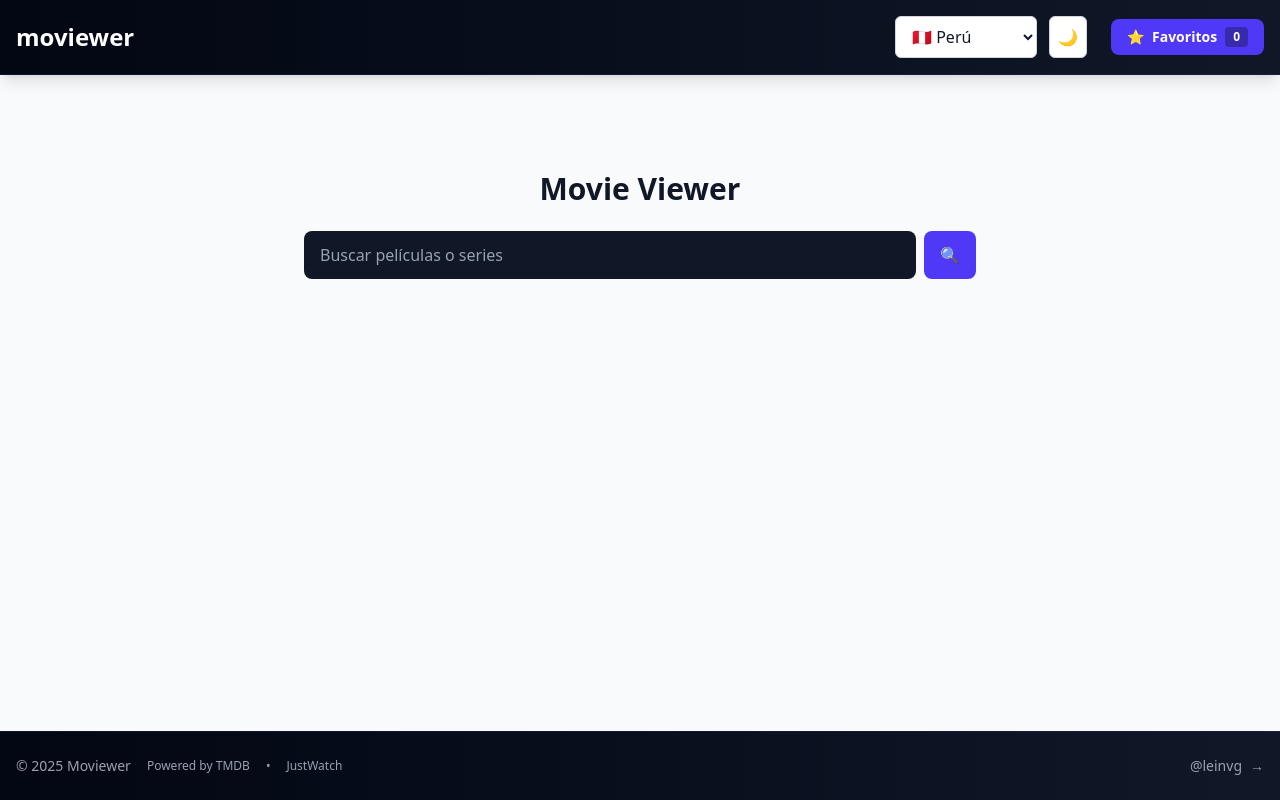
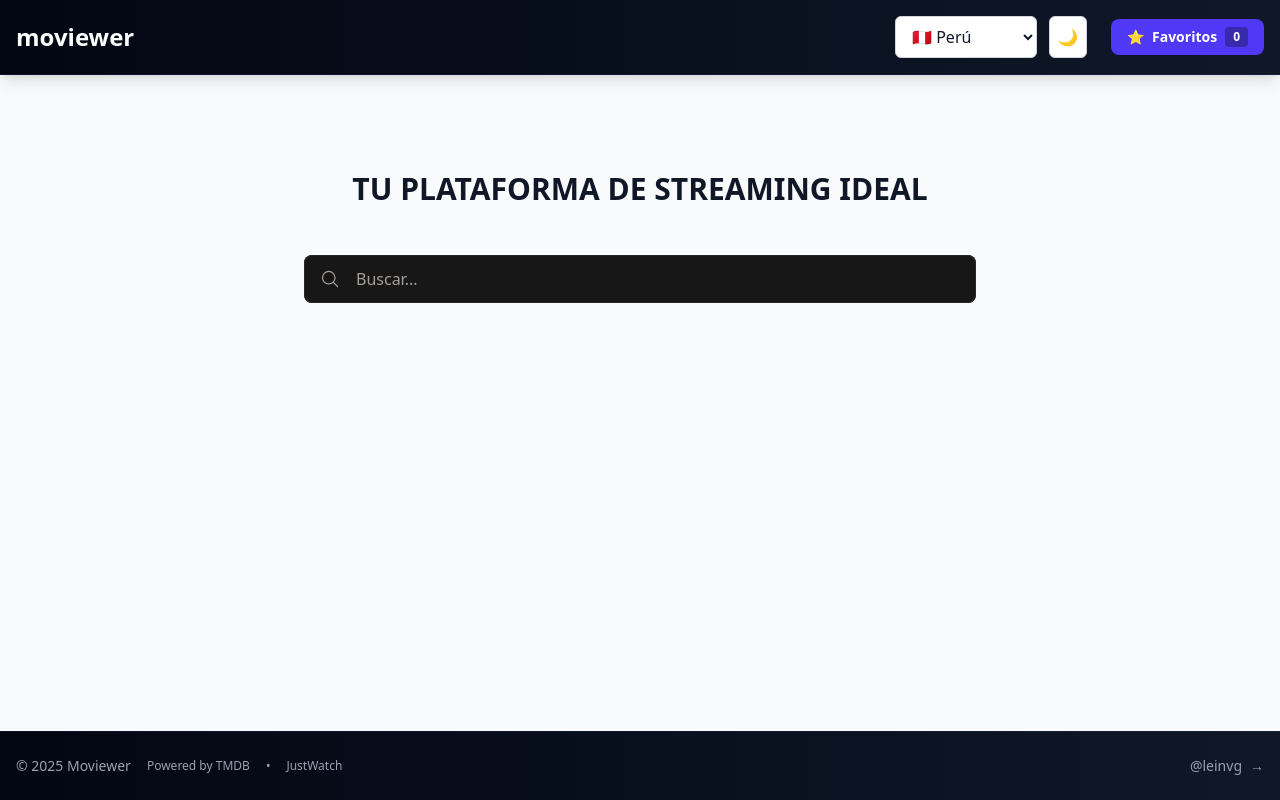
Before and after one commit to leinvg/movie-viewer, a Next.js app: page / in a window 1280 px wide. Built offline with nearby package versions, Linux system fonts and the light colour scheme.

Commit message:
refactor: extraer SearchInput como componente reutilizable para SearchBox y SearchHeader

```diff
--- a/src/app/favorites/page.tsx
+++ b/src/app/favorites/page.tsx
@@ -1,4 +1,3 @@
-
 import FavoritesList from "@/components/FavoritesList";
 import SearchHeader from "@/components/SearchHeader";
 import { ErrorBoundary } from "@/components/ErrorBoundary";
@@ -6,9 +5,11 @@ import { ErrorBoundary } from "@/components/ErrorBoundary";
 export default function FavoritesPage() {
   return (
     <main className="flex-1 bg-gray-50 dark:bg-gray-900">
-      <SearchHeader initialQuery={""} />
+      <SearchHeader />
       <div className="max-w-7xl mx-auto p-4">
-        <h1 className="text-2xl font-bold mb-4 text-gray-900 dark:text-white">Tus Favoritos</h1>
+        <h1 className="text-2xl font-bold mb-4 text-gray-900 dark:text-white">
+          Tus Favoritos
+        </h1>
         <ErrorBoundary>
           <FavoritesList />
         </ErrorBoundary>
--- a/src/app/page.tsx
+++ b/src/app/page.tsx
@@ -5,11 +5,13 @@ import Header from "@/components/Header";
 
 export default async function Home() {
   return (
-    <main className="flex-1 bg-gray-50 dark:bg-gray-900">
+    <main className="flex-1 bg-gray-50 dark:bg-neutral-950">
       <Header />
       <div className="flex items-center justify-center px-4 py-24">
         <div className="w-full max-w-2xl">
-          <h1 className="text-3xl font-bold text-center mb-6 text-gray-900 dark:text-white">Movie Viewer</h1>
+          <h1 className="text-3xl font-semibold text-center mb-12 text-gray-900 dark:text-stone-50">
+            TU PLATAFORMA DE STREAMING IDEAL
+          </h1>
           <SearchBox />
         </div>
       </div>
--- a/src/components/SearchBox.tsx
+++ b/src/components/SearchBox.tsx
@@ -4,33 +4,29 @@
 
 import { useState } from "react";
 import { useRouter } from "next/navigation";
+import SearchInput from "./SearchInput";
 
 export default function SearchBox() {
   const [query, setQuery] = useState("");
   const router = useRouter();
 
-  const handleSubmit = (e: React.FormEvent) => {
-    e.preventDefault();
+  const handleSubmit = () => {
     const trimmedQuery = query.trim();
     if (!trimmedQuery) return;
     router.push(`/search?q=${encodeURIComponent(trimmedQuery)}`);
   };
 
+  const handleClear = () => {
+    setQuery("");
+  };
+
   return (
-    <form onSubmit={handleSubmit} className="flex items-center gap-2">
-      <input
-        value={query}
-        onChange={(e) => setQuery(e.target.value)}
-        placeholder="Buscar películas o series"
-        className="w-full rounded-lg px-4 py-3 bg-gray-900 text-white placeholder-gray-400 outline-none"
-      />
-      <button
-        type="submit"
-        aria-label="Buscar"
-        className="px-4 py-3 rounded-lg bg-indigo-600 hover:bg-indigo-700"
-      >
-        🔍
-      </button>
-    </form>
+    <SearchInput
+      value={query}
+      onChange={setQuery}
+      onSubmit={handleSubmit}
+      onClear={handleClear}
+      placeholder="Buscar..."
+    />
   );
 }
--- a/src/components/SearchHeader.tsx
+++ b/src/components/SearchHeader.tsx
@@ -1,7 +1,10 @@
+// src/components/SearchHeader.tsx
+
 "use client";
 
 import { useState } from "react";
 import Header from "@/components/Header";
+import SearchInput from "./SearchInput";
 import { useRouter } from "next/navigation";
 
 interface Props {
@@ -12,29 +15,26 @@ export default function SearchHeader({ initialQuery = "" }: Props) {
   const [q, setQ] = useState(initialQuery);
   const router = useRouter();
 
-  const submit = (e?: React.FormEvent) => {
-    if (e) e.preventDefault();
+  const handleSubmit = () => {
     const trimmed = q.trim();
+    if (!trimmed) return;
     router.push(`/search?q=${encodeURIComponent(trimmed)}`);
+  };
+
+  const handleClear = () => {
+    setQ("");
   };
 
   return (
     <Header>
-      <form onSubmit={submit} className="flex items-center gap-2">
-        <input
-          value={q}
-          onChange={(e) => setQ(e.target.value)}
-          placeholder="Buscar películas o series"
-          className="w-full rounded-lg px-4 py-3 bg-gray-800 text-white placeholder-gray-400 outline-none"
-        />
-        <button
-          type="button"
-          onClick={() => submit()}
-          className="px-4 py-3 rounded-lg bg-indigo-600 hover:bg-indigo-700"
-        >
-          🔍
-        </button>
-      </form>
+      <SearchInput
+        value={q}
+        onChange={setQ}
+        onSubmit={handleSubmit}
+        onClear={handleClear}
+        placeholder="Buscar películas o series"
+        autoFocus
+      />
     </Header>
   );
 }
--- /dev/null
+++ b/src/components/SearchInput.tsx
@@ -0,0 +1,77 @@
+// src/components/SearchInput.tsx
+
+"use client";
+
+interface SearchInputProps {
+  value: string;
+  onChange: (value: string) => void;
+  onSubmit: () => void;
+  onClear: () => void;
+  placeholder?: string;
+  autoFocus?: boolean;
+}
+
+/** Barra de búsqueda reutilizable controlada por el padre. */
+export default function SearchInput({
+  value,
+  onChange,
+  onSubmit,
+  onClear,
+  placeholder = "Buscar...",
+  autoFocus = false,
+}: SearchInputProps) {
+  const handleSubmit = (e: React.FormEvent) => {
+    e.preventDefault();
+    onSubmit();
+  };
+
+  return (
+    <form
+      onSubmit={handleSubmit}
+      className="w-full flex items-center text-stone-400 bg-neutral-900 inset-ring-1 inset-ring-neutral-800 rounded-lg overflow-hidden focus-within:inset-ring-2 focus-within:inset-ring-slate-500 transition-all"
+    >
+      <div className="py-3.5 px-4">
+        <svg
+          xmlns="http://www.w3.org/2000/svg"
+          viewBox="0 0 24 24"
+          className="size-5 fill-none stroke-current stroke-[1.5px]"
+        >
+          <path
+            strokeLinecap="round"
+            strokeLinejoin="round"
+            d="m21 21-5.197-5.197m0 0A7.5 7.5 0 1 0 5.196 5.196a7.5 7.5 0 0 0 10.607 10.607Z"
+          />
+        </svg>
+      </div>
+      <input
+        type="text"
+        value={value}
+        onChange={(e) => onChange(e.target.value)}
+        placeholder={placeholder}
+        className="flex-1 py-3 font-normal text-base/normal text-stone-50 placeholder-stone-400 outline-none bg-transparent"
+        autoComplete="off"
+        autoFocus={autoFocus}
+      />
+      {value && (
+        <button
+          type="button"
+          onClick={onClear}
+          aria-label="Limpiar búsqueda"
+          className="p-3 hover:text-stone-50 transition-colors cursor-pointer"
+        >
+          <svg
+            xmlns="http://www.w3.org/2000/svg"
+            viewBox="0 0 24 24"
+            className="size-6 fill-none stroke-current stroke-[1.5px]"
+          >
+            <path
+              strokeLinecap="round"
+              strokeLinejoin="round"
+              d="M6 18 18 6M6 6l12 12"
+            />
+          </svg>
+        </button>
+      )}
+    </form>
+  );
+}
```
